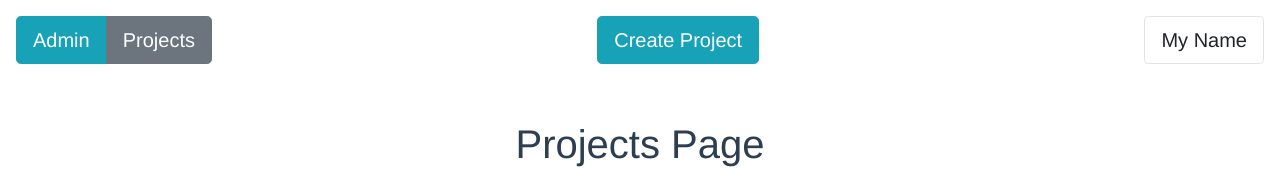
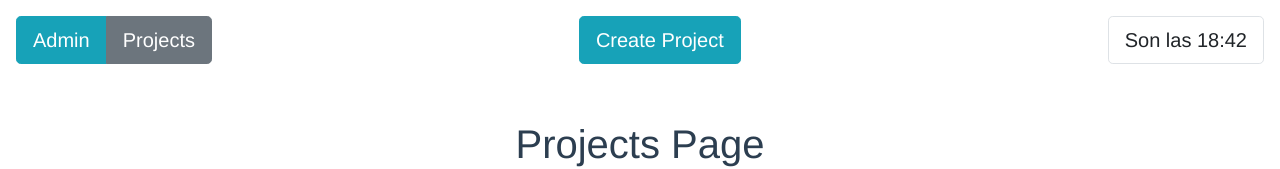
Before and after one commit to pedronieto84/vue-marzo-itacademy-project, a Vue app: page / in a window 1280 px wide. Shown: the top 169 px of the page. Built offline with nearby package versions, Linux system fonts and the light colour scheme; no server answers; the HTML template or start-up script is replaced by a standard one.

Commit message:
Cambio en el navbar pongo la hora actual

```diff
--- a/src/App.vue
+++ b/src/App.vue
@@ -1,4 +1,5 @@
 <template>
+
   <div id="app">
     <Navbar />
     <!-- <div id="nav">
--- a/src/components/Navbar.vue
+++ b/src/components/Navbar.vue
@@ -10,7 +10,7 @@
                 Create Project
             </b-button>
             <b-button variant=" ml-auto" size="lg border">
-                My Name
+                Son las 18:42
             </b-button>
         </b-navbar>
     </div>
```
